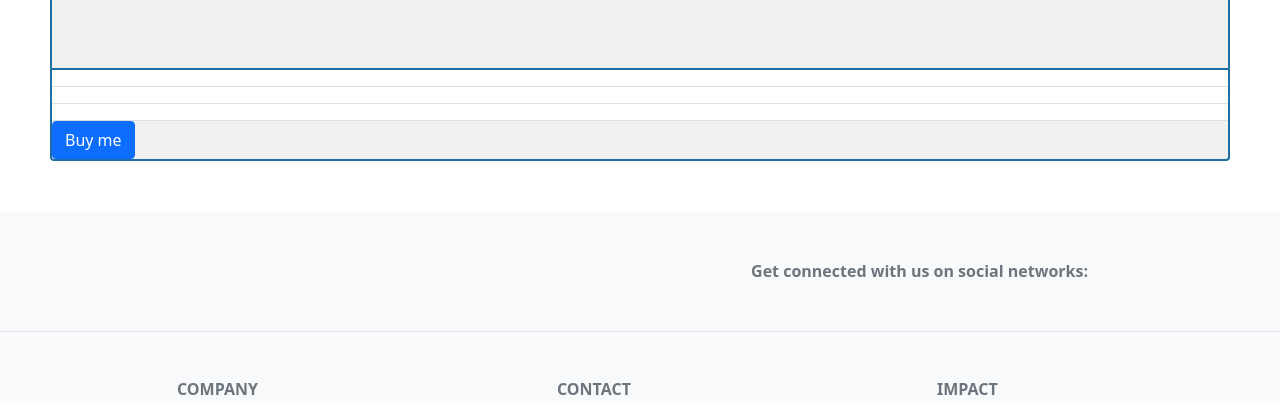
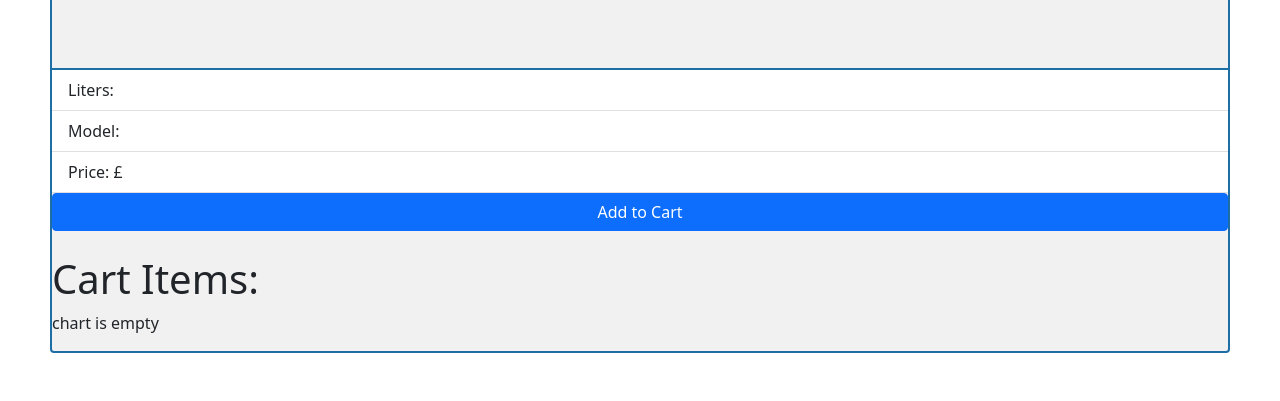
Before and after one commit to sarandis10/WindSurf-Ecommerce-P4, a React (Create React App) app in the folder client/: page /boards/1 in a window 1280 px wide. Shown: the part 306-707 px from the top of the page. Built offline with nearby package versions, Linux system fonts and the light colour scheme; no server answers.

Commit message:
basket works but i have to style it

```diff
--- a/client/src/App.js
+++ b/client/src/App.js
@@ -8,7 +8,7 @@ import Home from './components/Home'
 import Login from './components/Login'
 import Register from './components/Register'
 import BoardShow from './components/BoardShow'
-import Checkout from './components/Checkout'
+
 
 const App = () => {
 
@@ -17,15 +17,11 @@ const App = () => {
     <BrowserRouter>
       <Nav />
       <Switch>
-
         <Route exact path='/' component={Home} />
-        <Route exact path='/checkout' component={Checkout} />
         <Route exact path='/boards' component={Boards} />
         <Route exact path='/login' component={Login} />
         <Route exact path='/register' component={Register} />
         <Route exact path='/boards/:id' component={BoardShow} />
-
-
       </Switch>
       <Footer />
     </BrowserRouter>
--- /dev/null
+++ b/client/src/components/Basket.js
@@ -0,0 +1,23 @@
+
+import React from 'react'
+
+// eslint-disable-next-line no-unused-vars
+const Basket = (props) => {
+  const cartItems = props.cartItems
+  const price = props.price
+  const man = props.man
+  console.log(cartItems)
+
+  return (
+    <>
+      <div>
+        <h1>Cart Items:</h1>
+      </div>
+      <div>
+        {cartItems.length === 0 ? <p>chart is empty</p> : <p>item added: £{price} - {man} </p> }
+      </div>
+    </>
+  )
+}
+
+export default Basket
--- a/client/src/components/BoardShow.js
+++ b/client/src/components/BoardShow.js
@@ -4,8 +4,10 @@ import React,{ useEffect , useState } from 'react'
 import axios from 'axios'
 import { useParams } from 'react-router-dom'
 import { Link } from 'react-router-dom'
+import Basket from './Basket'
 
 const BoardShow = () => {
+  const [cartItems,setCartItems] = useState([])
   const [board, setBoard] = useState([])
   const [hasError, setHasError] = useState(false)
   const { id } = useParams()
@@ -22,6 +24,19 @@ const BoardShow = () => {
     getData()
   }, []) //id
 
+
+
+  const onAdd = (board)=>{
+    const exist = cartItems.find(x=> x.id === board.id)
+
+    if (exist){
+      setCartItems(cartItems.map(x=>
+        x.id === board.id ? {...exist, qty: exist.qty + 1 } : x))
+    } else {
+      setCartItems([...cartItems,{...board, qty: 1}])
+    }
+  }
+
   console.log('this is the board', board)
   return (
     <>
@@ -32,12 +47,13 @@ const BoardShow = () => {
           <p className="card-text">{board.pice}</p>
         </div>
         <ul className="list-group list-group-flush">
-          <li className="list-group-item">{board.liters}</li>
-          <li className="list-group-item">{board.make}</li>
-          <li className="list-group-item">{board.price}</li>
-          <Link to="/checkout">
-            <a href="#" className="btn btn-primary">Buy me</a>
-          </Link>
+          <li className="list-group-item">Liters: {board.liters}</li>
+          <li className="list-group-item">Model: {board.make}</li>
+          <li className="list-group-item">Price: £{board.price}</li>
+
+          <a href="#" onClick={onAdd} className="btn btn-primary">Add to Cart</a>
+          <br></br>
+          <Basket onAdd={onAdd} cartItems={cartItems} price={board.price} man = {board.manufacturer}></Basket>
         </ul>
       </div>
     </>
--- a/client/src/components/Checkout.js
+++ /dev/null
@@ -1,14 +0,0 @@
-import React from 'react'
-
-// eslint-disable-next-line no-unused-vars
-const Checkout = (props) => {
-
-
-  return (
-    <div>
-      <h4>i am Checkout </h4>
-    </div>
-  )
-}
-
-export default Checkout
```
